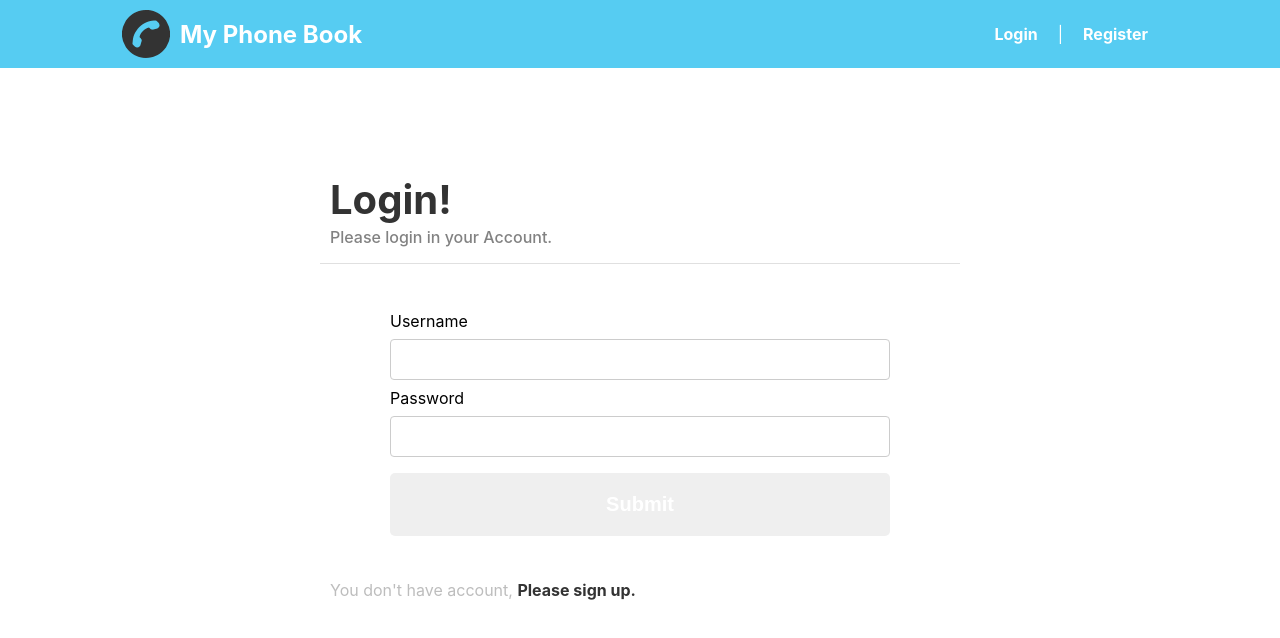
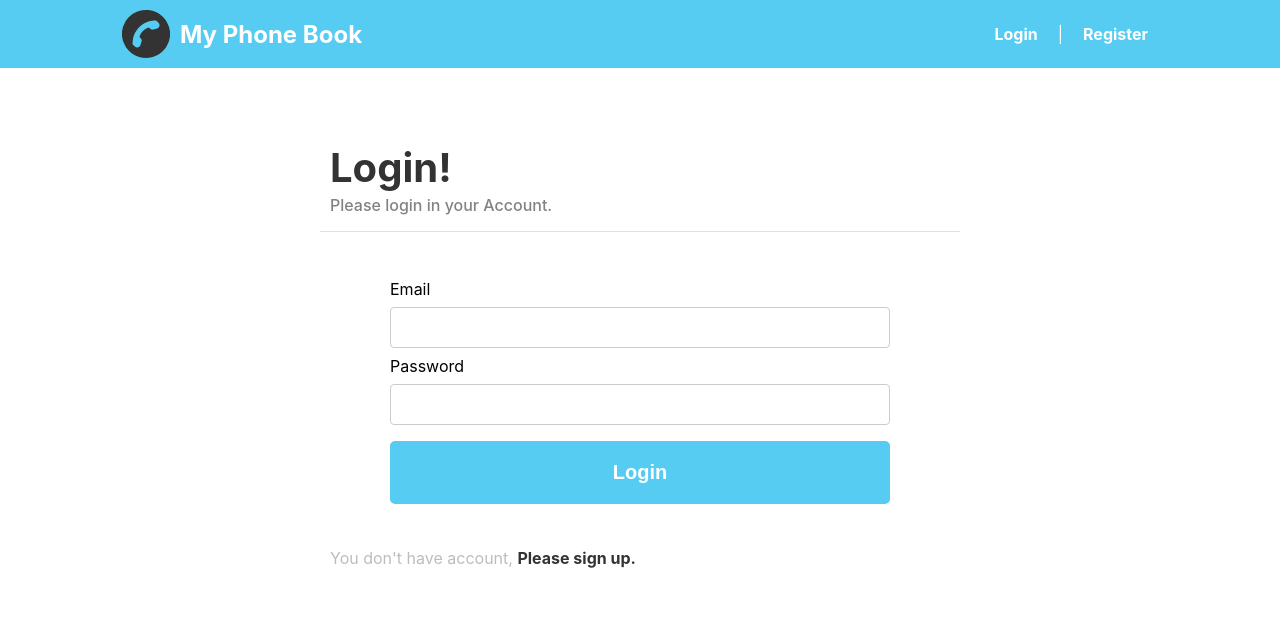
Before and after one commit to arasico/phonebook-ui-react, a React (Create React App) app: page /login in a window 1280 px wide. Shown: the top 638 px of the page. Built offline with nearby package versions, Linux system fonts and the light colour scheme.

Commit message:
login fetchis fixed

```diff
--- a/src/container/auth/Login.js
+++ b/src/container/auth/Login.js
@@ -2,13 +2,108 @@ import React, { Component} from 'react';
 import { NavLink } from 'react-router-dom'
 import './style.css';
 
+import base from '../../baseurl';
 
 
 class LoginComponent extends Component {
     constructor(props) {
         super(props);
-        this.state = {  }
+        this.state = {
+            email:'',
+            password:'',
+            authorization:'',
+            isError:'',
+            isLoading:false
+          }
+
+          this.handleChange = this.handleChange.bind(this);
+          this.handleSubmit = this.handleSubmit.bind(this);
+
     }
+
+
+    handleChange(e){
+        if(e.target.name === 'email')
+            this.setState({email: e.target.value})
+        else if(e.target.name === 'password')
+            this.setState({password: e.target.value})
+
+            console.log("data set on key press!")
+    }
+
+
+     handleSubmit (e) {
+
+        this.setState({isError:'', isLoading:true})
+       console.log(this.state.email.length)
+
+        if(this.state.email.length> 10 && this.state.password >6)
+        {
+       const formdata = new FormData();
+       formdata.append('email',this.state.email)
+       formdata.append('password',this.state.password)
+
+        const url= base.baseURL + 'auth/login';
+        const data={
+                        method:'POST',
+                        headers:{
+                            Accept:'application/json'
+                        },
+                        body: formdata
+                    }
+
+         fetch(url, data)
+        .then(res => res.json())
+        .then(data => this.setAuthorization(data) )
+        .catch(error => console.log(error));
+
+        }
+        else{
+            this.setState({
+                isError:'Email and Password is required!\n please enter your username and password.',
+                isLoading:false
+        });
+
+        }
+
+        e.preventDefault();
+    }
+
+    // set Authorization and check is username and password is true --->
+    setAuthorization = (data)=>{
+            console.log(data.authorization)
+            if(data.authorization!== undefined)
+            {
+                this.setState({authorization: data.authorization,  isLoading:false})
+                console.log(this.state.authorization)
+
+                localStorage.setItem('authorization', this.state.authorization);
+                // navigati to listing page  --->
+                this.props.history.push('/list');
+
+            }
+                else
+                {
+                this.setState({
+                    isError:'Email or Password is wrong! \n Please check your email address and password.',
+                    isLoading:false
+            })
+                console.log('login is failed!')
+
+                }
+
+    }
+    componentWillMount(){
+        let auth =  localStorage.getItem('authorization');
+        if(auth === null)
+        console.log("Not Login!")
+        // else
+        // {
+        //     this.props.history.push('/list')
+        //     console.log (auth)
+        // }
+    }
+
     render() {
 
 
@@ -22,16 +117,31 @@ class LoginComponent extends Component {
                         <h3>Please login in your Account.</h3>
                         <hr />
                     </div>
+
+
+
+
+
                     <div className="auth-form">
-                        <form className="form">
+                    {!this.state.isError ? '' :
+                    <p className="error-box">{this.state.isError}</p>
+                    }
+                        <form  onSubmit={this.handleSubmit} className="form">
 
-                                <label for="username">Username</label>
-                                <input type="text" name="username" />
+                                <label htmlFor="email">Email</label>
+                                <input type="text" value={this.state.email} onChange={this.handleChange} name="email" />
 
-                                <label for="password">Password</label>
-                                <input type="password" maxLength="20" name="password" />
+                                <label htmlFor="password">Password</label>
+                                <input type="password" value={this.state.password} onChange={this.handleChange} maxLength="20" name="password" />
 
-                            <input type="submit" value="Submit" />
+                           {this.state.isLoading ?
+                             <div   className="button blue-color"  >
+                                <div className="loader"></div>
+                             </div>
+                             :
+                             <input type="submit" className="blue-color" value="Login" />
+                             }
+
                         </form>
                     </div>
                     <div className="auth-footer">
--- a/src/container/auth/Register.js
+++ b/src/container/auth/Register.js
@@ -33,7 +33,27 @@ class RegisterComponent extends Component {
 
       handleSubmit(event) {
         // alert('A name was submitted: ' + this.state.email + " name: " + this.state.username + " pass: " + this.state.password);
-console.log(base.baseURL)
+
+        console.log(base.baseURL)
+        const formdata = new FormData();
+        formdata.append('email', this.state.email);
+        formdata.append('username', this.state.username);
+        formdata.append('password', this.state.password);
+
+        const data ={
+            method: 'POST',
+            headers:{
+                "Accept":"application/json",
+            },
+            body: formdata
+        }
+        const url = base.baseURL + 'auth/register';
+
+        fetch(url,data)
+        .then(response => response.json())
+        .then(datas => console.log(datas))
+        .catch(error => console.log(error));
+
 
         console.log(this.state.username)
         event.preventDefault();
--- a/src/container/auth/style.css
+++ b/src/container/auth/style.css
@@ -29,7 +29,7 @@
 
 .container-fluid{
     display: flex;
-    padding: 4rem 0;
+    padding: 2rem 0;
 
 }
 
@@ -137,3 +137,74 @@ input[type=submit] {
  .sub-navlink:hover {
      color: #888;
  }
+
+ .error-box{
+    background-color: #EC7063;
+    padding: 16px ;
+    border-radius: 10px;
+    white-space: pre-line;
+    line-height: 1.5rem;
+    color: #333;
+    -webkit-animation: cssAnimation 1s   forwards;
+    animation: cssAnimation 1s    forwards;
+    opacity: 0;
+    border: 2px solid #F1948A;
+
+    ;
+
+
+ }
+
+
+
+@keyframes cssAnimation {
+    /* 0%   {opacity: 1;}
+    90%  {opacity: 1;}
+    100% {opacity: 0;}  */
+    form{
+        opacity: 0;
+    }
+    to{
+        opacity: 1;
+    }
+
+
+}
+@-webkit-keyframes cssAnimation {
+
+    0%   {opacity: 1;}
+    form{
+        opacity: 0;
+    }
+    to{
+        opacity: 1;
+    }
+}
+
+
+.loader {
+    border: 3px solid #ffffff; /* Light grey */
+    border-top: 3px solid #2c8dce; /* Blue */
+    border-radius: 50%;
+    width: 20px;
+    height: 20px;
+    animation: spin 1s linear infinite;
+    margin: auto;
+}
+
+@keyframes spin {
+    0% { transform: rotate(0deg); }
+    100% { transform: rotate(360deg); }
+}
+
+
+.button{
+    color: white;
+    padding: 20px 20px;
+    margin: 8px 0;
+    border: none;
+    border-radius: 5px;
+    cursor: pointer;
+    font-weight: 700;
+    font-size: 20px;
+}
--- a/src/container/dashboard/Listing.js
+++ b/src/container/dashboard/Listing.js
@@ -22,7 +22,22 @@ class ListingComponent extends Component {
     _callSearch(){
         alert("this is called from searc ")
     }
+
+
+
     render() {
+      const EmptyData = (
+    <div className="emptydata-container">
+
+        <p>You don't have any contact in your account!</p>
+        <div className="button w50 blue-color">
+            <p>Add your first contact</p>
+        </div>
+
+    </div>
+    );
+
+
         return (
 
          <div>
@@ -45,14 +60,18 @@ class ListingComponent extends Component {
                                     <div>
                                     <img src={IconAdd} className="Add-Icon" alt="Add New"/>
                                     </div> <p> Add New Contact</p>
+
                                 </div>
                             </NavLink>
                         </div>
 
                     </div>
                     <hr className="hr-silver" />
-                    <div className=""></div>
+                    <div className="">
+                    {EmptyData}
+                    </div>
                 </div>
+
             </div>
 
          </div>
--- a/src/container/dashboard/style.css
+++ b/src/container/dashboard/style.css
@@ -324,3 +324,20 @@ button, .search-button input[type="submit"] {
     height: 200px;
     padding-top: 50px;
 }
+
+.emptydata-container{
+    margin: auto;
+    width: 50%;
+    background-color: #FEF9E7;
+    border: 1px solid #eee;
+    border-radius: 10px;
+    padding: 10px;
+
+}
+
+
+.w50{
+    width: 50%;
+    margin: auto;
+    padding: 5px;
+}
```
